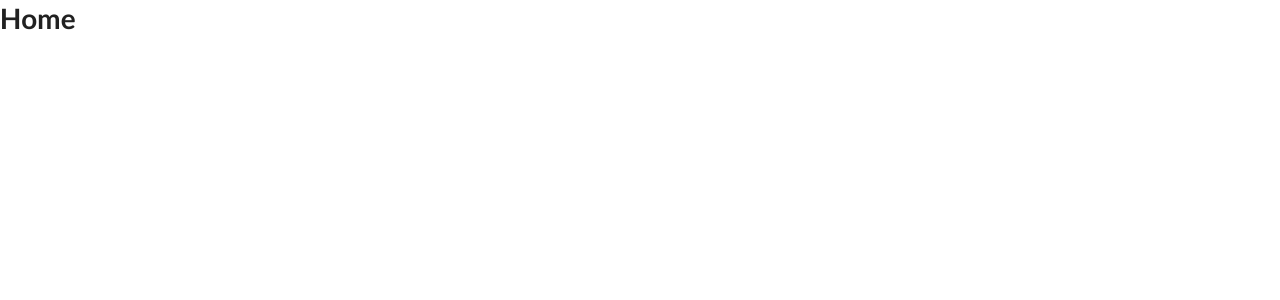
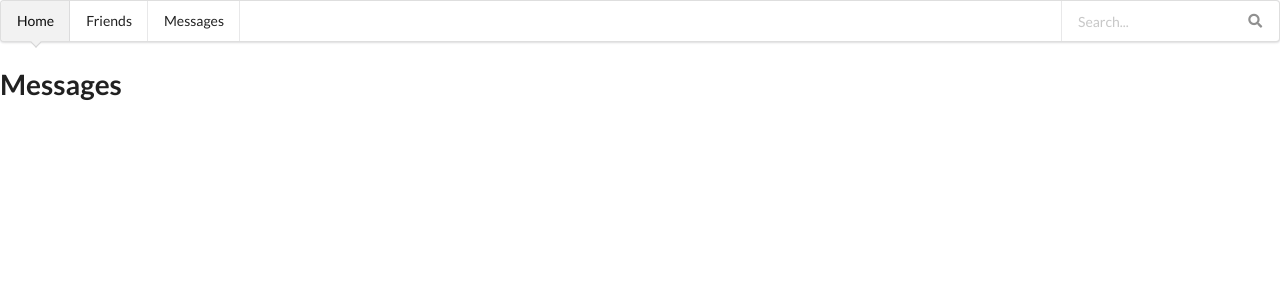
Before and after one commit to columbia-fsf-f2019/fullstack-react-express, a React (Create React App) app in the folder frontend/: page /messages in a window 1280 px wide. Shown: the top 300 px of the page. Built offline with nearby package versions, Linux system fonts and the light colour scheme.

Commit message:
feat: Creat nav and setup pages + routing

```diff
--- a/frontend/src/App.js
+++ b/frontend/src/App.js
@@ -2,18 +2,24 @@ import React from 'react';
 import { BrowserRouter as Router, Switch, Route } from 'react-router-dom';
 
 import './App.css';
+import Nav from './components/Nav';
 import Home from './pages/Home';
+import Messages from './pages/Messages';
 import Friends from './pages/Friends';
 
 function App() {
   return (
     <Router>
       <div>
+        <Nav />
         {/* A <Switch> looks through its children <Route>s and
             renders the first one that matches the current URL. */}
         <Switch>
           <Route path="/friends">
             <Friends />
+          </Route>
+          <Route path="/messages">
+            <Messages />
           </Route>
           <Route path="/">
             <Home />
--- /dev/null
+++ b/frontend/src/components/Nav.js
@@ -0,0 +1,26 @@
+import React from 'react';
+import { Link } from 'react-router-dom';
+
+const Nav = () => (
+  <div className="ui pointing menu">
+    <Link className="active item" to="/">
+      Home
+    </Link>
+    <Link className="item" to="/friends">
+      Friends
+    </Link>
+    <Link className="item" to="/messages">
+      Messages
+    </Link>
+    <div className="right menu">
+      <div className="item">
+        <div className="ui transparent icon input">
+          <input type="text" placeholder="Search..." />
+          <i className="search link icon" />
+        </div>
+      </div>
+    </div>
+  </div>
+);
+
+export default Nav;
--- /dev/null
+++ b/frontend/src/pages/Messages.js
@@ -0,0 +1,7 @@
+import React from 'react';
+
+const Messages = () => {
+  return <h1>Messages</h1>;
+};
+
+export default Messages;
```
